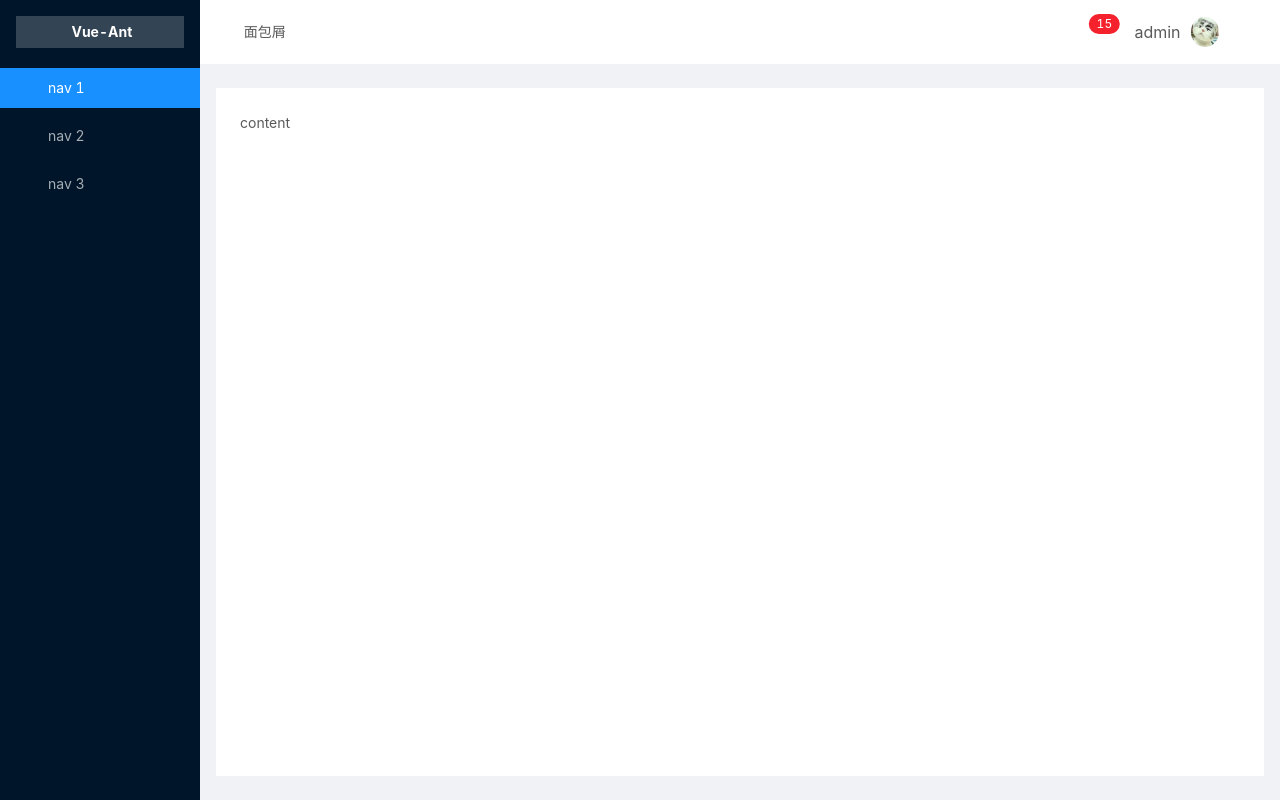
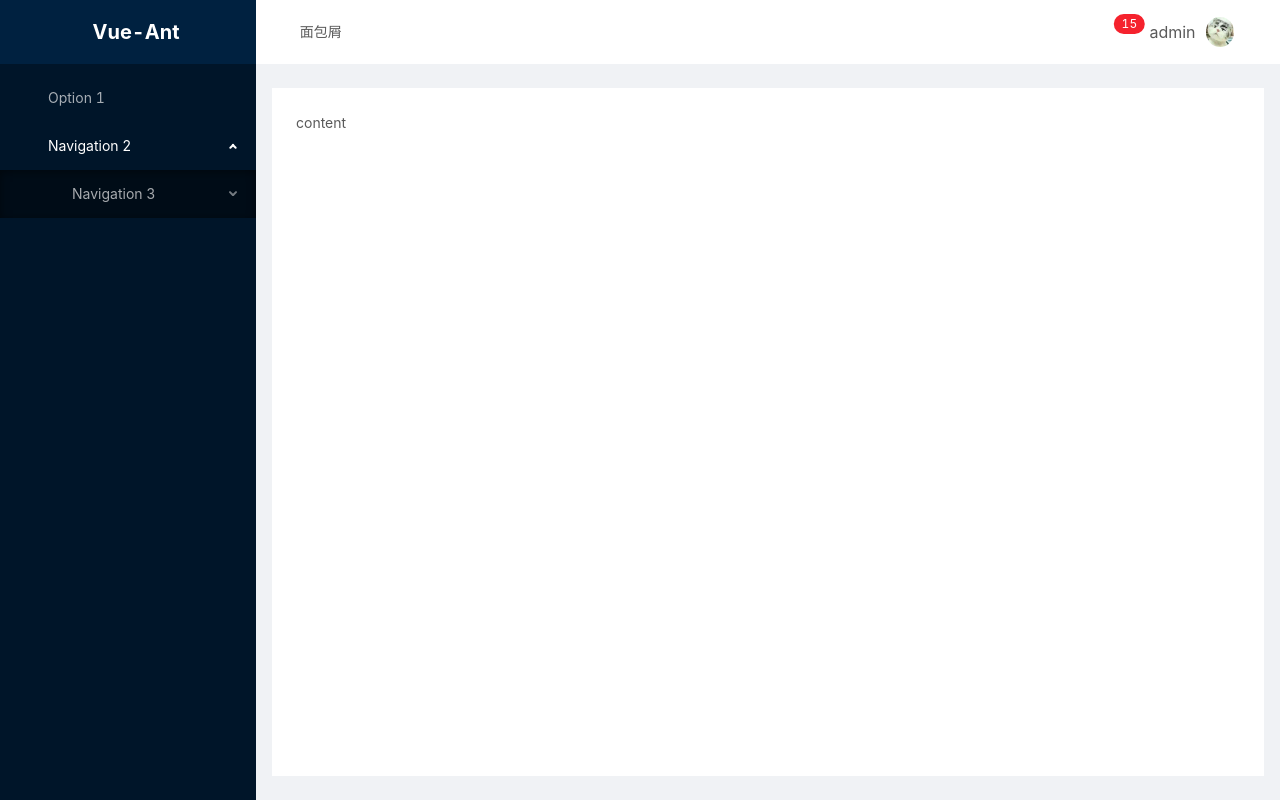
Before and after one commit to Essentric/ant-vue-admin, a Vue app: page /#/ in a window 1280 px wide. Built offline with nearby package versions, Linux system fonts and the light colour scheme.

Commit message:
style: 调整header区域图标的样式及过度效果

```diff
--- a/src/layout/app-header/components/DropdownMenu.vue
+++ b/src/layout/app-header/components/DropdownMenu.vue
@@ -1,5 +1,5 @@
 <template>
-  <a-dropdown placement="bottomCenter" :trigger="['hover']">
+  <a-dropdown placement="bottomCenter" :trigger="['click']">
     <div class="user-name" href="#">
       <span>admin</span>
       <img class="user-pic" src="../../../assets/user1.jpg" alt="user" />
--- /dev/null
+++ b/src/layout/app-sidebar/components/SubMenu.vue
@@ -0,0 +1,28 @@
+<template functional>
+  <a-sub-menu
+    :key="props.menuInfo.key"
+  >
+    <span slot="title">
+      <a-icon type="mail" /><span>{{ props.menuInfo.title }}</span>
+    </span>
+    <template v-for="item in props.menuInfo.children">
+      <a-menu-item
+        v-if="!item.children"
+        :key="item.key"
+      >
+        <a-icon type="pie-chart" />
+        <span>{{ item.title }}</span>
+      </a-menu-item>
+      <sub-menu
+        v-else
+        :key="item.key"
+        :menu-info="item"
+      />
+    </template>
+  </a-sub-menu>
+</template>
+<script>
+export default {
+  props: ['menuInfo'],
+};
+</script>
--- a/src/layout/app-sidebar/index.vue
+++ b/src/layout/app-sidebar/index.vue
@@ -1,22 +1,60 @@
 <template>
-  <a-menu theme="dark" mode="inline" :defaultSelectedKeys="['1']">
-    <a-menu-item key="1">
-      <a-icon type="user" />
-      <span>nav 1</span>
-    </a-menu-item>
-    <a-menu-item key="2">
-      <a-icon type="video-camera" />
-      <span>nav 2</span>
-    </a-menu-item>
-    <a-menu-item key="3">
-      <a-icon type="upload" />
-      <span>nav 3</span>
-    </a-menu-item>
+  <a-menu
+    :defaultSelectedKeys="['2.1']"
+    :defaultOpenKeys="['2']"
+    mode="inline"
+    theme="dark"
+    :inlineCollapsed="collapsed"
+    style="padding: 10px 0"
+  >
+    <template v-for="item in list">
+      <a-menu-item v-if="!item.children" :key="item.key">
+        <a-icon type="pie-chart" />
+        <span>{{item.title}}</span>
+      </a-menu-item>
+      <sub-menu v-else :menu-info="item" :key="item.key"/>
+    </template>
   </a-menu>
 </template>
 
 <script>
+import SubMenu from './components/SubMenu';
+
 export default {
   name: 'AppSidebar',
+  components: {
+    SubMenu,
+  },
+  data() {
+    return {
+      collapsed: false,
+      list: [
+        {
+          key: '1',
+          title: 'Option 1',
+        }, {
+          key: '2',
+          title: 'Navigation 2',
+          children: [
+            {
+              key: '2.1',
+              title: 'Navigation 3',
+              children: [
+                {
+                  key: '2.1.1',
+                  title: 'Option 2.1.1',
+                },
+              ],
+            },
+          ],
+        },
+      ],
+    };
+  },
+  methods: {
+    toggleCollapsed() {
+      this.collapsed = !this.collapsed;
+    },
+  },
 };
 </script>
--- a/src/layout/index.vue
+++ b/src/layout/index.vue
@@ -4,10 +4,11 @@
       :trigger="null"
       collapsible
       v-model="collapse"
+      :style="collapse ? null : sidebarStyle"
     >
       <div :class="['logo', { 'logo-collapsed': collapse }]">
-        <a-icon :class="['logo-icon']" type="heat-map" />
-        <span> Vue-Ant</span>
+        <a-icon :class="['logo-icon']" type="ant-design" />
+        <h1 class="logo-text"> Vue-Ant</h1>
       </div>
       <app-sidebar />
     </a-layout-sider>
@@ -48,6 +49,14 @@ export default {
         this.TOGGLE_SIDEBAR();
       },
     },
+    sidebarStyle() {
+      return {
+        flex: '0 0 256px',
+        maxWidth: '256px',
+        minWidth: '256px',
+        width: '256px',
+      };
+    },
   },
   methods: {
     ...mapMutations(['TOGGLE_SIDEBAR']),
--- a/src/router.js
+++ b/src/router.js
@@ -13,6 +13,8 @@ export const commonRoutes = [
   },
 ];
 
+// export const async
+
 // 创建路由
 const createRouter = () => new Router({
   scrollBehavior: () => ({ x: 0, y: 0 }),
--- a/src/style/module/layout.scss
+++ b/src/style/module/layout.scss
@@ -2,26 +2,40 @@
 
 #container {
   height: 100%;
+
   .logo {
+    display: flex;
+    justify-content: center;
+    flex-wrap: nowrap;
+    align-items: center;
     overflow: hidden;
-    height: 32px;
-    line-height: 32px;
-    margin: 16px;
-    background: rgba(255,255,255,.2);
-    text-align: center;
+    height: 64px;
+    font-size: 20px;
     color: #fff;
+    background: #002140;
     font-weight: bold;
-    transition: all .5s ease-in-out;
     > .logo-icon {
-      font-size: 1.5em;
+      font-size: 1.8em;
+      transition: all .6s ease;
+    }
+    > h1.logo-text {
+      display: inline-block;
+      padding: 0;
+      color: #fff;
+      font-size: 20px;
+      font-weight: bold;
+      margin: 0 0 0 16px;
     }
   }
 
   .logo-collapsed {
-    background: rgba(255,255,255, 0);
-    transform: scale(1.5) rotate(360deg);
-    > .logo-text {
-      opacity: 0;
+    > .logo-icon {
+      font-size: 1.8em;
+      transform: rotate(-360deg);
+    }
+    > h1.logo-text {
+      position: absolute;
+      top: -100px;
     }
   }
 
@@ -33,10 +47,8 @@
 
     .trigger {
       font-size: 18px;
-      // line-height: 64px;
       padding: 0 24px 0 0;
       cursor: pointer;
-      transition: color .3s;
     }
 
     .trigger:hover {
@@ -46,7 +58,8 @@
     > .header-menu {
       display: inline-flex;
       > li.menu-item {
-        padding: 0 15px;
+        user-select: none;
+        padding: 0 10px;
         font-size: 16px;
         transition: all .5s;
         &:hover {
```
Also changed, not shown: src/style/module/variable.scss (added).
